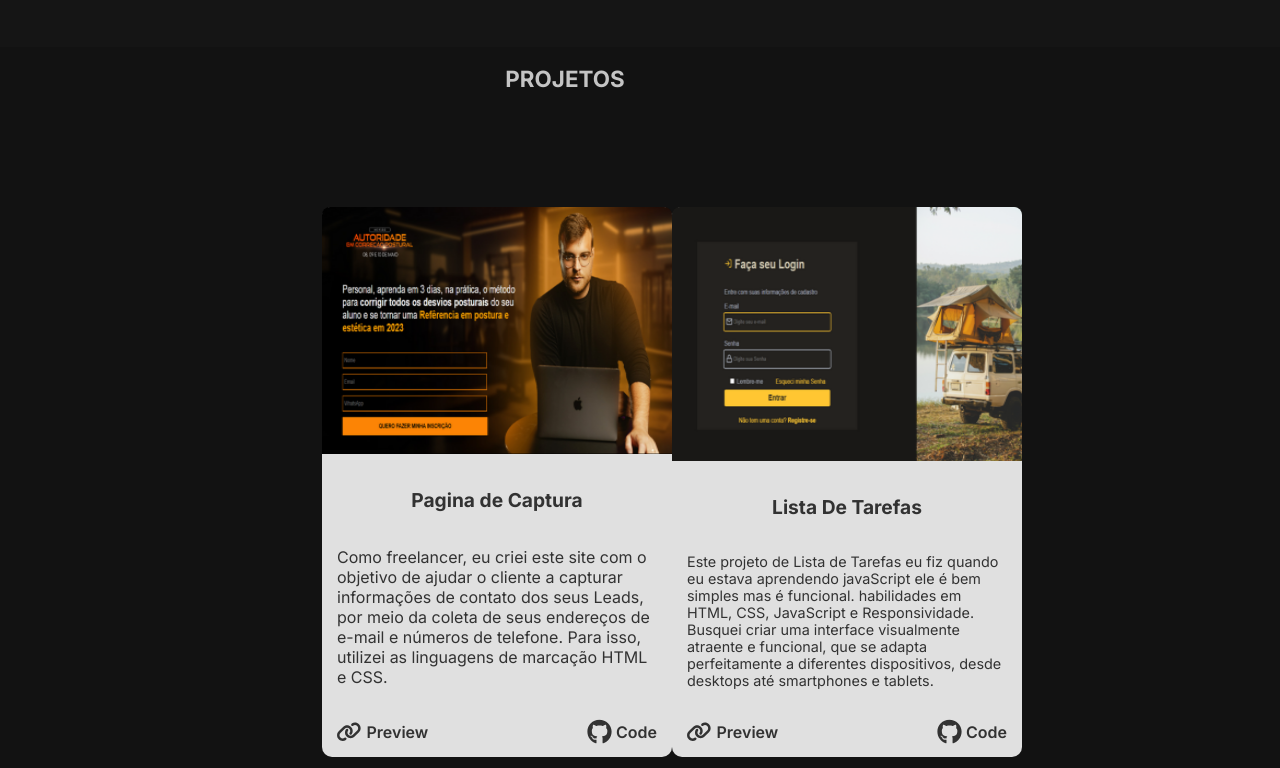
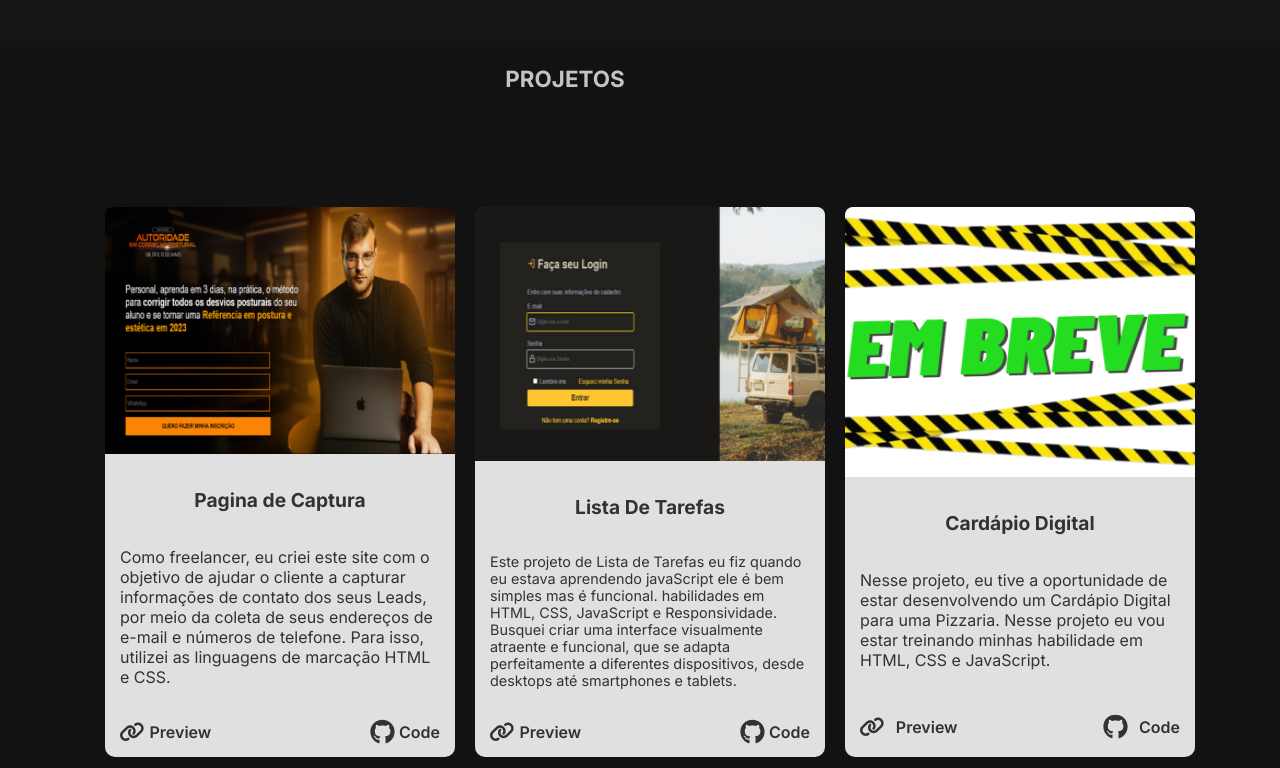
Before and after one commit to 1shiverX/portifolio, a plain HTML site: page index.html in a window 1280 px wide. Shown: the part 1232-2000 px from the top of the page. Drawn offline with Linux system fonts and the light colour scheme.

Commit message:
Add files via upload

```diff
--- a/index.html
+++ b/index.html
@@ -109,7 +109,7 @@
             <div class="card__links">
               <div>
                 <svg xmlns="http://www.w3.org/2000/svg" viewBox="0 0 640 512" class="svg">&lt;<path d="M562.8 267.7c56.5-56.5 56.5-148 0-204.5c-50-50-128.8-56.5-186.3-15.4l-1.6 1.1c-14.4 10.3-17.7 30.3-7.4 44.6s30.3 17.7 44.6 7.4l1.6-1.1c32.1-22.9 76-19.3 103.8 8.6c31.5 31.5 31.5 82.5 0 114L405.3 334.8c-31.5 31.5-82.5 31.5-114 0c-27.9-27.9-31.5-71.8-8.6-103.8l1.1-1.6c10.3-14.4 6.9-34.4-7.4-44.6s-34.4-6.9-44.6 7.4l-1.1 1.6C189.5 251.2 196 330 246 380c56.5 56.5 148 56.5 204.5 0L562.8 267.7zM43.2 244.3c-56.5 56.5-56.5 148 0 204.5c50 50 128.8 56.5 186.3 15.4l1.6-1.1c14.4-10.3 17.7-30.3 7.4-44.6s-30.3-17.7-44.6-7.4l-1.6 1.1c-32.1 22.9-76 19.3-103.8-8.6C57 372 57 321 88.5 289.5L200.7 177.2c31.5-31.5 82.5-31.5 114 0c27.9 27.9 31.5 71.8 8.6 103.9l-1.1 1.6c-10.3 14.4-6.9 34.4 7.4 44.6s34.4 6.9 44.6-7.4l1.1-1.6C416.5 260.8 410 182 360 132c-56.5-56.5-148-56.5-204.5 0L43.2 244.3z"></path></svg>
-                <a class="link" href="https://pagina-de-captura-drab.vercel.app/" target="_blank">Preview</a>
+                <a class="link" href="https://vitoralme.github.io/pagina-de-captura/" target="_blank">Preview</a>
               </div>
               <div>
                 <svg xmlns="http://www.w3.org/2000/svg" viewBox="0 0 496 512" class="svg"><path d="M165.9 397.4c0 2-2.3 3.6-5.2 3.6-3.3.3-5.6-1.3-5.6-3.6 0-2 2.3-3.6 5.2-3.6 3-.3 5.6 1.3 5.6 3.6zm-31.1-4.5c-.7 2 1.3 4.3 4.3 4.9 2.6 1 5.6 0 6.2-2s-1.3-4.3-4.3-5.2c-2.6-.7-5.5.3-6.2 2.3zm44.2-1.7c-2.9.7-4.9 2.6-4.6 4.9.3 2 2.9 3.3 5.9 2.6 2.9-.7 4.9-2.6 4.6-4.6-.3-1.9-3-3.2-5.9-2.9zM244.8 8C106.1 8 0 113.3 0 252c0 110.9 69.8 205.8 169.5 239.2 12.8 2.3 17.3-5.6 17.3-12.1 0-6.2-.3-40.4-.3-61.4 0 0-70 15-84.7-29.8 0 0-11.4-29.1-27.8-36.6 0 0-22.9-15.7 1.6-15.4 0 0 24.9 2 38.6 25.8 21.9 38.6 58.6 27.5 72.9 20.9 2.3-16 8.8-27.1 16-33.7-55.9-6.2-112.3-14.3-112.3-110.5 0-27.5 7.6-41.3 23.6-58.9-2.6-6.5-11.1-33.3 2.6-67.9 20.9-6.5 69 27 69 27 20-5.6 41.5-8.5 62.8-8.5s42.8 2.9 62.8 8.5c0 0 48.1-33.6 69-27 13.7 34.7 5.2 61.4 2.6 67.9 16 17.7 25.8 31.5 25.8 58.9 0 96.5-58.9 104.2-114.8 110.5 9.2 7.9 17 22.9 17 46.4 0 33.7-.3 75.4-.3 83.6 0 6.5 4.6 14.4 17.3 12.1C428.2 457.8 496 362.9 496 252 496 113.3 383.5 8 244.8 8zM97.2 352.9c-1.3 1-1 3.3.7 5.2 1.6 1.6 3.9 2.3 5.2 1 1.3-1 1-3.3-.7-5.2-1.6-1.6-3.9-2.3-5.2-1zm-10.8-8.1c-.7 1.3.3 2.9 2.3 3.9 1.6 1 3.6.7 4.3-.7.7-1.3-.3-2.9-2.3-3.9-2-.6-3.6-.3-4.3.7zm32.4 35.6c-1.6 1.3-1 4.3 1.3 6.2 2.3 2.3 5.2 2.6 6.5 1 1.3-1.3.7-4.3-1.3-6.2-2.2-2.3-5.2-2.6-6.5-1zm-11.4-14.7c-1.6 1-1.6 3.6 0 5.9 1.6 2.3 4.3 3.3 5.6 2.3 1.6-1.3 1.6-3.9 0-6.2-1.4-2.3-4-3.3-5.6-2z"></path></svg>
@@ -132,38 +132,38 @@
             <div class="card__links">
               <div>
                 <svg xmlns="http://www.w3.org/2000/svg" viewBox="0 0 640 512" class="svg">&lt;<path d="M562.8 267.7c56.5-56.5 56.5-148 0-204.5c-50-50-128.8-56.5-186.3-15.4l-1.6 1.1c-14.4 10.3-17.7 30.3-7.4 44.6s30.3 17.7 44.6 7.4l1.6-1.1c32.1-22.9 76-19.3 103.8 8.6c31.5 31.5 31.5 82.5 0 114L405.3 334.8c-31.5 31.5-82.5 31.5-114 0c-27.9-27.9-31.5-71.8-8.6-103.8l1.1-1.6c10.3-14.4 6.9-34.4-7.4-44.6s-34.4-6.9-44.6 7.4l-1.1 1.6C189.5 251.2 196 330 246 380c56.5 56.5 148 56.5 204.5 0L562.8 267.7zM43.2 244.3c-56.5 56.5-56.5 148 0 204.5c50 50 128.8 56.5 186.3 15.4l1.6-1.1c14.4-10.3 17.7-30.3 7.4-44.6s-30.3-17.7-44.6-7.4l-1.6 1.1c-32.1 22.9-76 19.3-103.8-8.6C57 372 57 321 88.5 289.5L200.7 177.2c31.5-31.5 82.5-31.5 114 0c27.9 27.9 31.5 71.8 8.6 103.9l-1.1 1.6c-10.3 14.4-6.9 34.4 7.4 44.6s34.4 6.9 44.6-7.4l1.1-1.6C416.5 260.8 410 182 360 132c-56.5-56.5-148-56.5-204.5 0L43.2 244.3z"></path></svg>
-                <a class="link" href="https://login-ten-mu.vercel.app/" target="_blank">Preview</a>
+                <a class="link" href="https://vitoralme.github.io/ListTask/" target="_blank">Preview</a>
               </div>
               <div>
                 <svg xmlns="http://www.w3.org/2000/svg" viewBox="0 0 496 512" class="svg"><path d="M165.9 397.4c0 2-2.3 3.6-5.2 3.6-3.3.3-5.6-1.3-5.6-3.6 0-2 2.3-3.6 5.2-3.6 3-.3 5.6 1.3 5.6 3.6zm-31.1-4.5c-.7 2 1.3 4.3 4.3 4.9 2.6 1 5.6 0 6.2-2s-1.3-4.3-4.3-5.2c-2.6-.7-5.5.3-6.2 2.3zm44.2-1.7c-2.9.7-4.9 2.6-4.6 4.9.3 2 2.9 3.3 5.9 2.6 2.9-.7 4.9-2.6 4.6-4.6-.3-1.9-3-3.2-5.9-2.9zM244.8 8C106.1 8 0 113.3 0 252c0 110.9 69.8 205.8 169.5 239.2 12.8 2.3 17.3-5.6 17.3-12.1 0-6.2-.3-40.4-.3-61.4 0 0-70 15-84.7-29.8 0 0-11.4-29.1-27.8-36.6 0 0-22.9-15.7 1.6-15.4 0 0 24.9 2 38.6 25.8 21.9 38.6 58.6 27.5 72.9 20.9 2.3-16 8.8-27.1 16-33.7-55.9-6.2-112.3-14.3-112.3-110.5 0-27.5 7.6-41.3 23.6-58.9-2.6-6.5-11.1-33.3 2.6-67.9 20.9-6.5 69 27 69 27 20-5.6 41.5-8.5 62.8-8.5s42.8 2.9 62.8 8.5c0 0 48.1-33.6 69-27 13.7 34.7 5.2 61.4 2.6 67.9 16 17.7 25.8 31.5 25.8 58.9 0 96.5-58.9 104.2-114.8 110.5 9.2 7.9 17 22.9 17 46.4 0 33.7-.3 75.4-.3 83.6 0 6.5 4.6 14.4 17.3 12.1C428.2 457.8 496 362.9 496 252 496 113.3 383.5 8 244.8 8zM97.2 352.9c-1.3 1-1 3.3.7 5.2 1.6 1.6 3.9 2.3 5.2 1 1.3-1 1-3.3-.7-5.2-1.6-1.6-3.9-2.3-5.2-1zm-10.8-8.1c-.7 1.3.3 2.9 2.3 3.9 1.6 1 3.6.7 4.3-.7.7-1.3-.3-2.9-2.3-3.9-2-.6-3.6-.3-4.3.7zm32.4 35.6c-1.6 1.3-1 4.3 1.3 6.2 2.3 2.3 5.2 2.6 6.5 1 1.3-1.3.7-4.3-1.3-6.2-2.2-2.3-5.2-2.6-6.5-1zm-11.4-14.7c-1.6 1-1.6 3.6 0 5.9 1.6 2.3 4.3 3.3 5.6 2.3 1.6-1.3 1.6-3.9 0-6.2-1.4-2.3-4-3.3-5.6-2z"></path></svg>
-                <a class="link" href="https://github.com/vitoralme/login" target="_blank">Code</a>
+                <a class="link" href="https://github.com/vitoralme/ListTask" target="_blank">Code</a>
               </div>
             </div>
             </div>
           </div>
 
-         <!-- <div class="cardpro3">
+          <div class="cardpro3">
             <div class="card__img3">
             </div>
             <div class="card__descr-wrapper">
-              <p class="card__title">Landing Page</p>
+              <p class="card__title">Cardápio Digital</p>
              <p class="card__descr">
-              Nesse projeto, eu tive a oportunidade de desenvolver uma Landing Page, cujo objetivo principal
-               é incentivar os visitantes do site a preencher um formulário. A Landing Page foi projetada para ser persuasiva para incentivar os usuarios a tomar uma ação específica.
+              Nesse projeto, eu tive a oportunidade de estar desenvolvendo um Cardápio Digital para uma Pizzaria. Nesse projeto
+              eu vou estar treinando minhas habilidade em HTML, CSS  e JavaScript.
             </p>
             <div class="card__links">
               <div>
                 <svg xmlns="http://www.w3.org/2000/svg" viewBox="0 0 640 512" class="svg">&lt;<path d="M562.8 267.7c56.5-56.5 56.5-148 0-204.5c-50-50-128.8-56.5-186.3-15.4l-1.6 1.1c-14.4 10.3-17.7 30.3-7.4 44.6s30.3 17.7 44.6 7.4l1.6-1.1c32.1-22.9 76-19.3 103.8 8.6c31.5 31.5 31.5 82.5 0 114L405.3 334.8c-31.5 31.5-82.5 31.5-114 0c-27.9-27.9-31.5-71.8-8.6-103.8l1.1-1.6c10.3-14.4 6.9-34.4-7.4-44.6s-34.4-6.9-44.6 7.4l-1.1 1.6C189.5 251.2 196 330 246 380c56.5 56.5 148 56.5 204.5 0L562.8 267.7zM43.2 244.3c-56.5 56.5-56.5 148 0 204.5c50 50 128.8 56.5 186.3 15.4l1.6-1.1c14.4-10.3 17.7-30.3 7.4-44.6s-30.3-17.7-44.6-7.4l-1.6 1.1c-32.1 22.9-76 19.3-103.8-8.6C57 372 57 321 88.5 289.5L200.7 177.2c31.5-31.5 82.5-31.5 114 0c27.9 27.9 31.5 71.8 8.6 103.9l-1.1 1.6c-10.3 14.4-6.9 34.4 7.4 44.6s34.4 6.9 44.6-7.4l1.1-1.6C416.5 260.8 410 182 360 132c-56.5-56.5-148-56.5-204.5 0L43.2 244.3z"></path></svg>
-                <a class="link" href="https://landingpage-five-red.vercel.app/" target="_blank">Preview</a>
+                <a class="link" href="" target="_blank">Preview</a>
               </div>
               <div>
                 <svg xmlns="http://www.w3.org/2000/svg" viewBox="0 0 496 512" class="svg"><path d="M165.9 397.4c0 2-2.3 3.6-5.2 3.6-3.3.3-5.6-1.3-5.6-3.6 0-2 2.3-3.6 5.2-3.6 3-.3 5.6 1.3 5.6 3.6zm-31.1-4.5c-.7 2 1.3 4.3 4.3 4.9 2.6 1 5.6 0 6.2-2s-1.3-4.3-4.3-5.2c-2.6-.7-5.5.3-6.2 2.3zm44.2-1.7c-2.9.7-4.9 2.6-4.6 4.9.3 2 2.9 3.3 5.9 2.6 2.9-.7 4.9-2.6 4.6-4.6-.3-1.9-3-3.2-5.9-2.9zM244.8 8C106.1 8 0 113.3 0 252c0 110.9 69.8 205.8 169.5 239.2 12.8 2.3 17.3-5.6 17.3-12.1 0-6.2-.3-40.4-.3-61.4 0 0-70 15-84.7-29.8 0 0-11.4-29.1-27.8-36.6 0 0-22.9-15.7 1.6-15.4 0 0 24.9 2 38.6 25.8 21.9 38.6 58.6 27.5 72.9 20.9 2.3-16 8.8-27.1 16-33.7-55.9-6.2-112.3-14.3-112.3-110.5 0-27.5 7.6-41.3 23.6-58.9-2.6-6.5-11.1-33.3 2.6-67.9 20.9-6.5 69 27 69 27 20-5.6 41.5-8.5 62.8-8.5s42.8 2.9 62.8 8.5c0 0 48.1-33.6 69-27 13.7 34.7 5.2 61.4 2.6 67.9 16 17.7 25.8 31.5 25.8 58.9 0 96.5-58.9 104.2-114.8 110.5 9.2 7.9 17 22.9 17 46.4 0 33.7-.3 75.4-.3 83.6 0 6.5 4.6 14.4 17.3 12.1C428.2 457.8 496 362.9 496 252 496 113.3 383.5 8 244.8 8zM97.2 352.9c-1.3 1-1 3.3.7 5.2 1.6 1.6 3.9 2.3 5.2 1 1.3-1 1-3.3-.7-5.2-1.6-1.6-3.9-2.3-5.2-1zm-10.8-8.1c-.7 1.3.3 2.9 2.3 3.9 1.6 1 3.6.7 4.3-.7.7-1.3-.3-2.9-2.3-3.9-2-.6-3.6-.3-4.3.7zm32.4 35.6c-1.6 1.3-1 4.3 1.3 6.2 2.3 2.3 5.2 2.6 6.5 1 1.3-1.3.7-4.3-1.3-6.2-2.2-2.3-5.2-2.6-6.5-1zm-11.4-14.7c-1.6 1-1.6 3.6 0 5.9 1.6 2.3 4.3 3.3 5.6 2.3 1.6-1.3 1.6-3.9 0-6.2-1.4-2.3-4-3.3-5.6-2z"></path></svg>
-                <a class="link" href="https://github.com/vitoralme/LANDINGPAGE" target="_blank">Code</a>
+                <a class="link" href="" target="_blank">Code</a>
               </div>
             </div>
             </div>
           </div>
--->
+
           </div>
 
     </section>
--- a/style.css
+++ b/style.css
@@ -334,10 +334,8 @@ h5{
 
 .boxs{
     display: flex;
-    gap: 7%;
     align-items: center;
     justify-content: center;
-    margin-left: 5%;
 }
 
 .cardpro, .cardpro2, .cardpro3 {
@@ -352,8 +350,12 @@ h5{
   position: relative;
   margin-top: 100px;
   margin-bottom: 100px;
+  margin-left: 20px;
 }
 
+.cardpro3{
+  font-size: 2.4rem;
+}
 
 .card__img {
   width: 100%;
@@ -378,7 +380,7 @@ h5{
   height: 100%;
   object-fit: cover;
   border-radius: 8px 8px 0 0;
-  background-image: url(./img/box3.png);
+  background-image: url(./img/EM\ BREVE.png);
   background-repeat: round;
 }
 
```
Also changed, not shown: img/EM BREVE.png (added).
